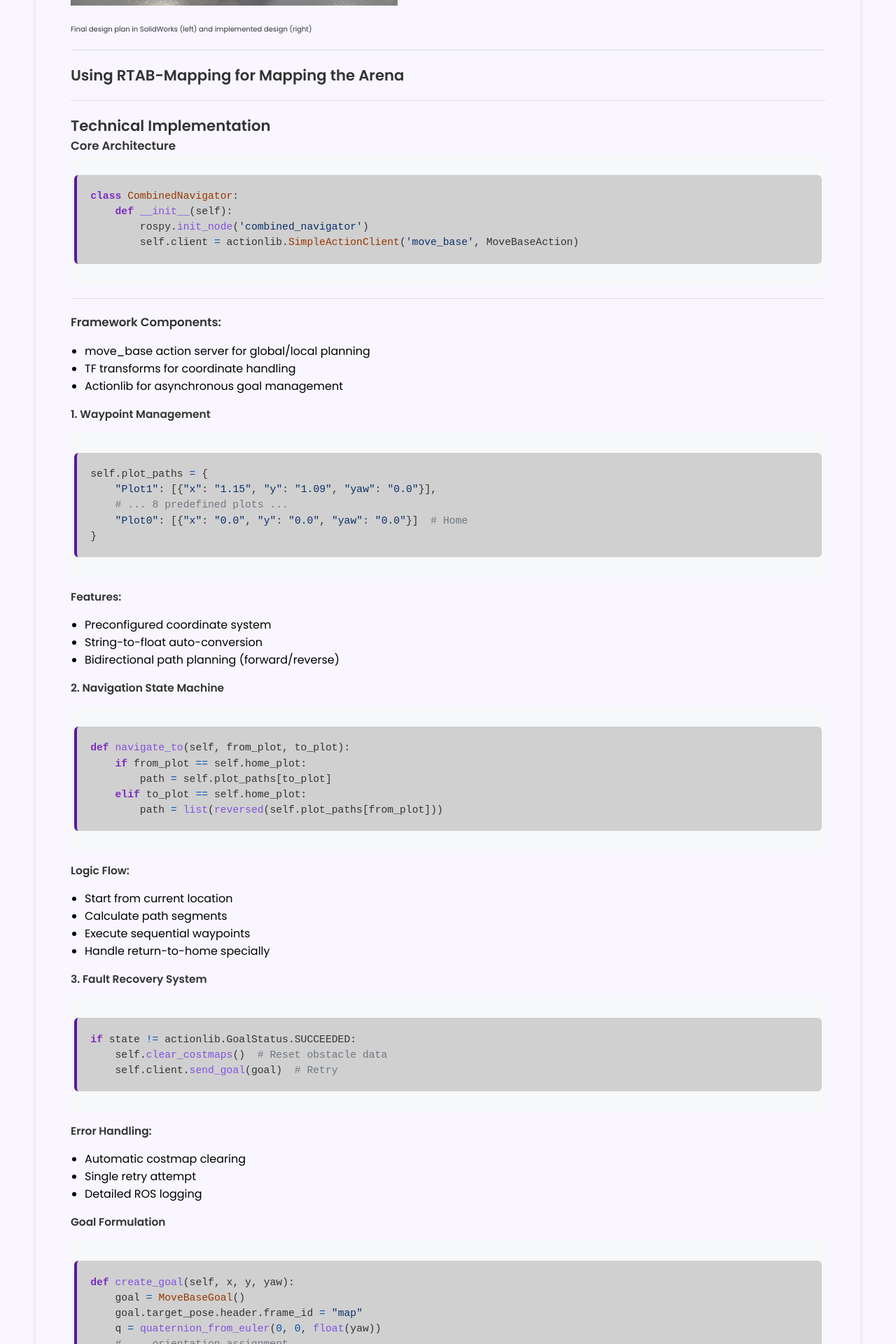
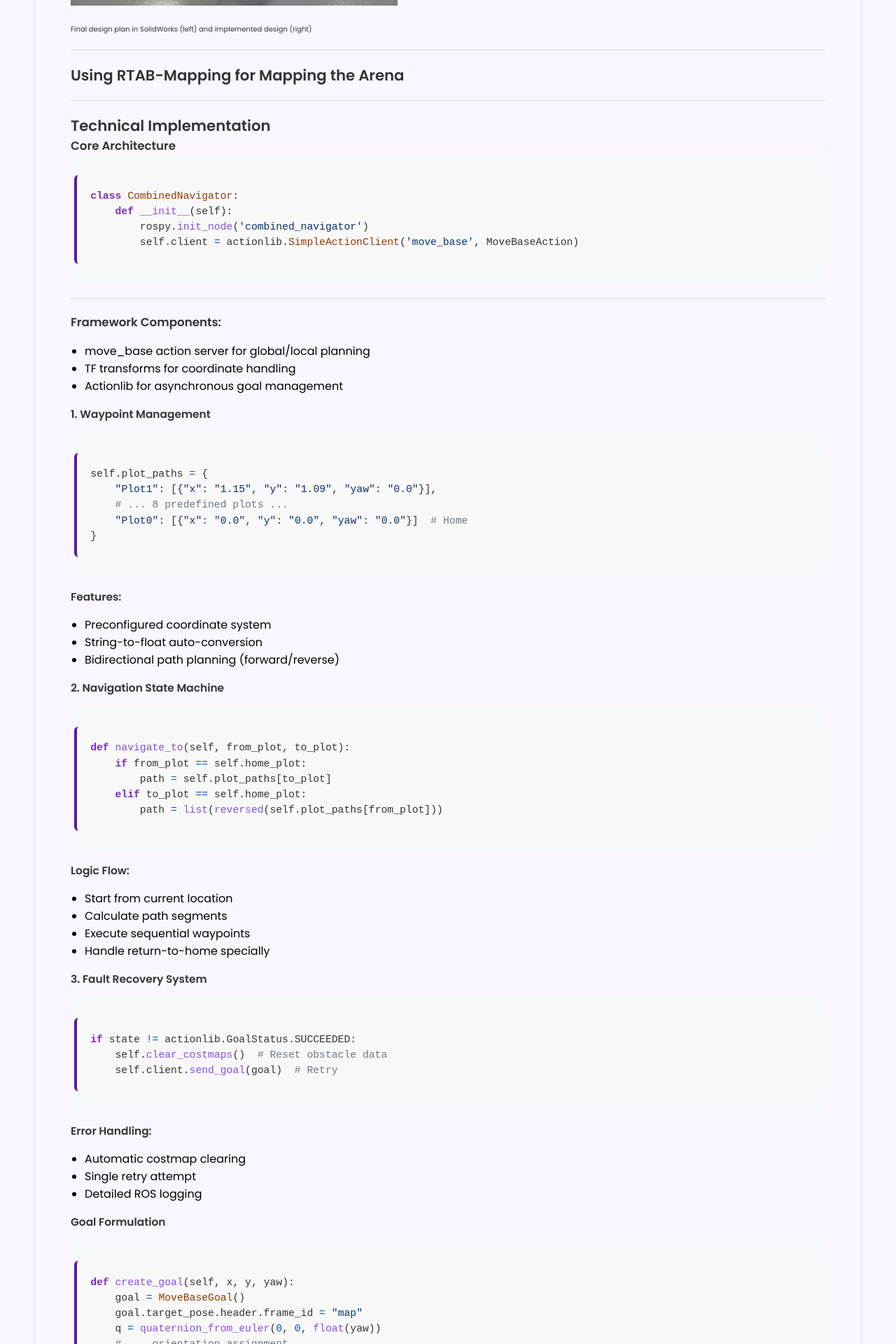
Before and after one commit to Darrshini/darrshini.github.io, a Jekyll site: the page built from _projects/Systems Engineering Project 1/index.md, in a window 1280 px wide. Shown: the part 2569-4489 px from the top of the page at 70% size. Built offline with Jekyll 4.4.1, drawn with Linux system fonts in a browser that asks for light colours.

Commit message:
Update styles.css

```diff
--- a/css/styles.css
+++ b/css/styles.css
@@ -712,7 +712,7 @@ footer p {
 /* Code Block Styling */
 /* Enhanced Code Block Styling */
 .post-view .content pre {
-    background-color: #d0d0d0 !important;  /* Dark grey */
+    background-color: #f8f8f8 !important;  /* light grey */
     border-radius: 6px;
     padding: 1.2rem;
     margin: 1.5rem 0;
```
